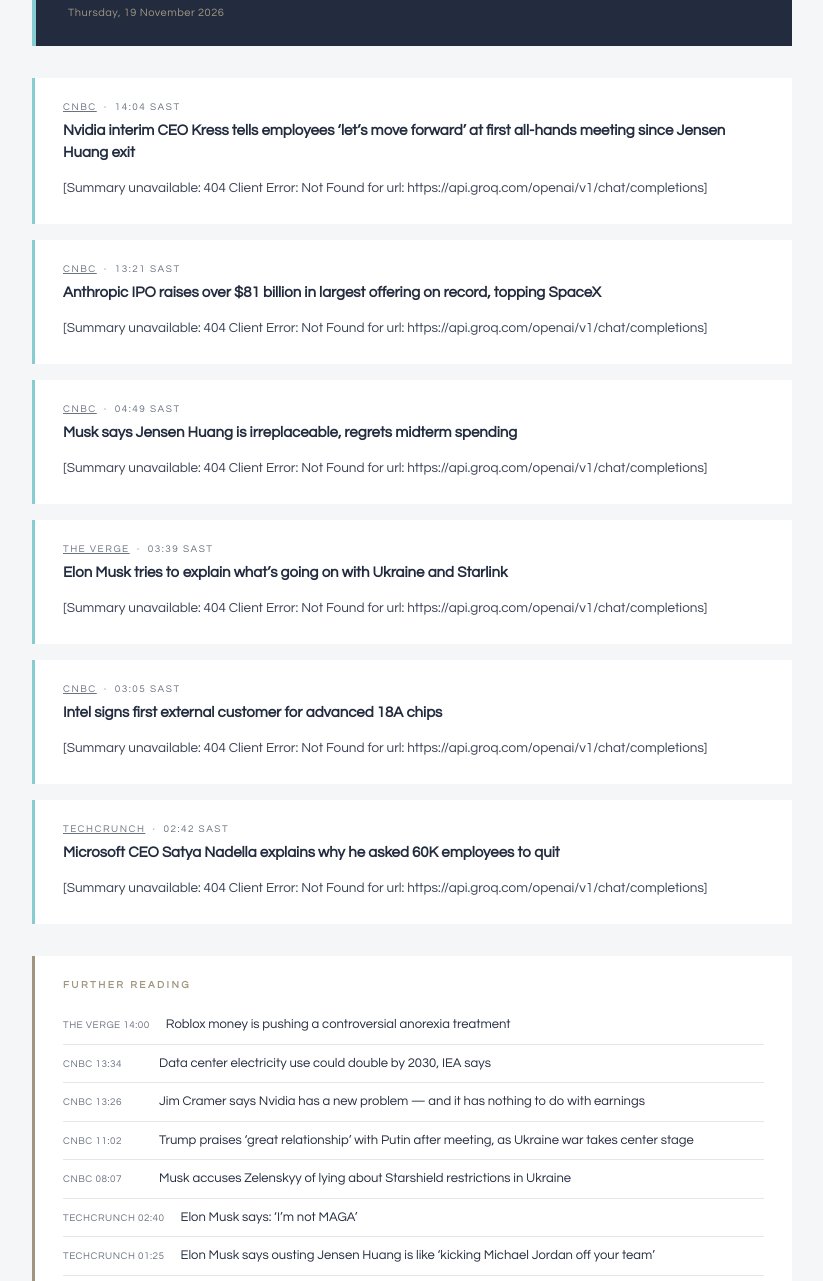
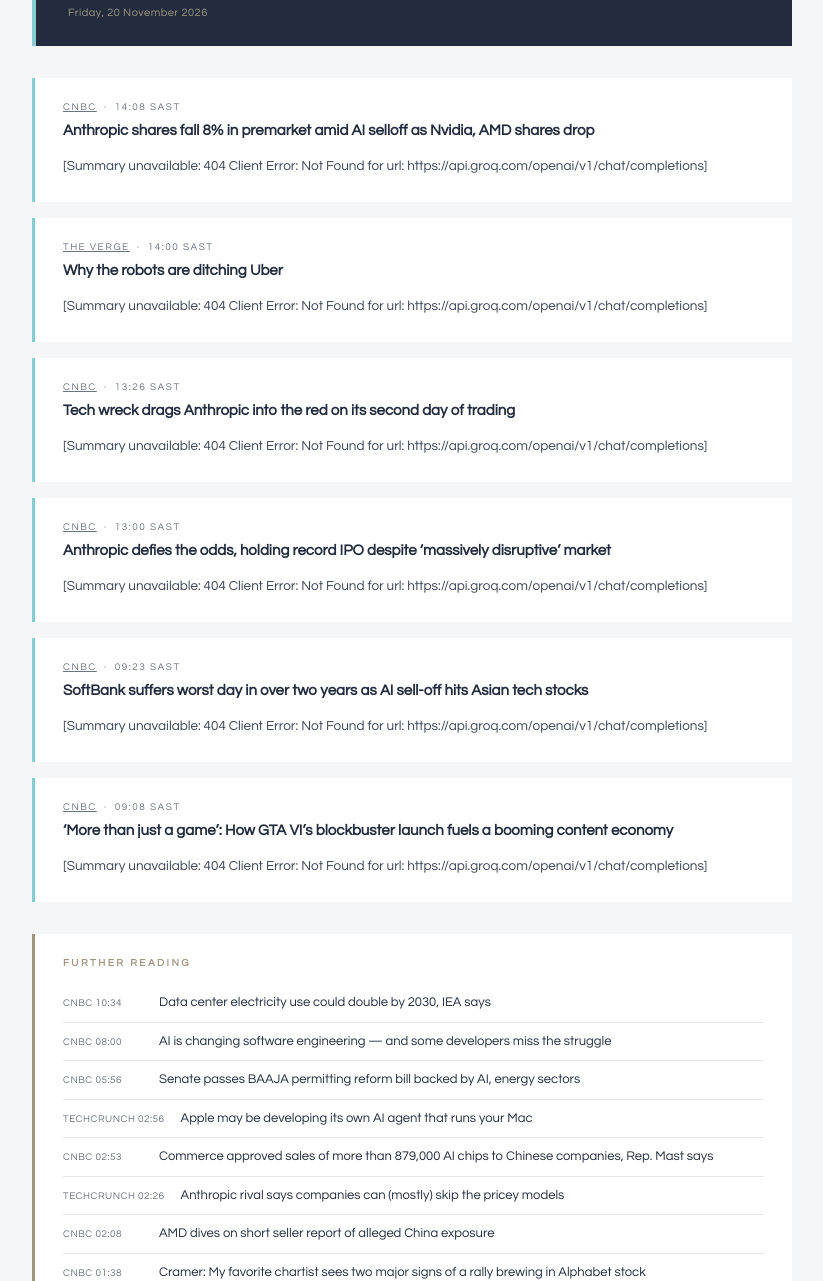
Before and after one commit to mdenobrega/Daily-digest, a plain HTML site: page docs/index.html in a window 1280 px wide. Shown: the part 119-1400 px from the top of the page, without its empty margins (228-1051 px from the left). Drawn offline with Linux system fonts and the light colour scheme.

Commit message:
TMT Snapshot: 2026-11-20

```diff
--- a/docs/index.html
+++ b/docs/index.html
@@ -3,7 +3,7 @@
 <head>
   <meta charset="UTF-8">
   <meta name="viewport" content="width=device-width, initial-scale=1.0">
-  <title>TMT Snapshot — Thursday, 19 November 2026</title>
+  <title>TMT Snapshot — Friday, 20 November 2026</title>
   <style>
     *, *::before, *::after { box-sizing: border-box; margin: 0; padding: 0; }
 
@@ -164,38 +164,38 @@
     <header>
       <div class="label">Daily Briefing</div>
       <h1>TMT Snapshot</h1>
-      <div class="datestamp">Thursday, 19 November 2026</div>
+      <div class="datestamp">Friday, 20 November 2026</div>
     </header>
 
 
         <article>
-          <div class="meta"><a href="https://www.cnbc.com/2026/11/18/nvidia-interim-ceo-kress-addresses-staff-after-jensen-huang-exit-.html" target="_blank" rel="noopener" style="color:inherit;">CNBC</a> &nbsp;·&nbsp; 14:04 SAST</div>
-          <h2>Nvidia interim CEO Kress tells employees ‘let’s move forward’ at first all-hands meeting since Jensen Huang exit</h2>
+          <div class="meta"><a href="https://www.cnbc.com/2026/11/20/anthropic-stock-ai-amd-nvidia.html" target="_blank" rel="noopener" style="color:inherit;">CNBC</a> &nbsp;·&nbsp; 14:08 SAST</div>
+          <h2>Anthropic shares fall 8% in premarket amid AI selloff as Nvidia, AMD shares drop</h2>
           <p>[Summary unavailable: 404 Client Error: Not Found for url: https://api.groq.com/openai/v1/chat/completions]</p>
         </article>
         <article>
-          <div class="meta"><a href="https://www.cnbc.com/2026/11/18/anthropic-ipo-ai-offering-price.html" target="_blank" rel="noopener" style="color:inherit;">CNBC</a> &nbsp;·&nbsp; 13:21 SAST</div>
-          <h2>Anthropic IPO raises over $81 billion in largest offering on record, topping SpaceX</h2>
+          <div class="meta"><a href="https://www.theverge.com/transportation/1037667/waymo-serve-robotics-ditch-uber-autonomous-partnerships" target="_blank" rel="noopener" style="color:inherit;">The Verge</a> &nbsp;·&nbsp; 14:00 SAST</div>
+          <h2>Why the robots are ditching Uber</h2>
           <p>[Summary unavailable: 404 Client Error: Not Found for url: https://api.groq.com/openai/v1/chat/completions]</p>
         </article>
         <article>
-          <div class="meta"><a href="https://www.cnbc.com/2026/11/19/elon-musk-jensen-huang-midterms.html" target="_blank" rel="noopener" style="color:inherit;">CNBC</a> &nbsp;·&nbsp; 04:49 SAST</div>
-          <h2>Musk says Jensen Huang is irreplaceable, regrets midterm spending</h2>
+          <div class="meta"><a href="https://www.cnbc.com/2026/11/20/tech-wreck-drags-anthropic-into-the-red-on-its-second-day-of-trading.html" target="_blank" rel="noopener" style="color:inherit;">CNBC</a> &nbsp;·&nbsp; 13:26 SAST</div>
+          <h2>Tech wreck drags Anthropic into the red on its second day of trading</h2>
           <p>[Summary unavailable: 404 Client Error: Not Found for url: https://api.groq.com/openai/v1/chat/completions]</p>
         </article>
         <article>
-          <div class="meta"><a href="https://www.theverge.com/tech/1037448/elon-musk-ukraine-starlink-starshield-nyt-dealbook" target="_blank" rel="noopener" style="color:inherit;">The Verge</a> &nbsp;·&nbsp; 03:39 SAST</div>
-          <h2>Elon Musk tries to explain what&#8217;s going on with Ukraine and Starlink</h2>
+          <div class="meta"><a href="https://www.cnbc.com/2026/11/20/anthropic-defies-odds-holding-ipo-despite-massively-disruptive-market.html" target="_blank" rel="noopener" style="color:inherit;">CNBC</a> &nbsp;·&nbsp; 13:00 SAST</div>
+          <h2>Anthropic defies the odds, holding record IPO despite ‘massively disruptive’ market</h2>
           <p>[Summary unavailable: 404 Client Error: Not Found for url: https://api.groq.com/openai/v1/chat/completions]</p>
         </article>
         <article>
-          <div class="meta"><a href="https://www.cnbc.com/2026/11/18/intel-first-18a-foundry-customer.html" target="_blank" rel="noopener" style="color:inherit;">CNBC</a> &nbsp;·&nbsp; 03:05 SAST</div>
-          <h2>Intel signs first external customer for advanced 18A chips</h2>
+          <div class="meta"><a href="https://www.cnbc.com/2026/11/20/softbank-ai-tech-stocks-slide-anthropic-debut.html" target="_blank" rel="noopener" style="color:inherit;">CNBC</a> &nbsp;·&nbsp; 09:23 SAST</div>
+          <h2>SoftBank suffers worst day in over two years as AI sell-off hits Asian tech stocks</h2>
           <p>[Summary unavailable: 404 Client Error: Not Found for url: https://api.groq.com/openai/v1/chat/completions]</p>
         </article>
         <article>
-          <div class="meta"><a href="https://techcrunch.com/2026/11/18/microsoft-ceo-satya-nadella-explains-why-he-asked-60k-employees-to-quit/" target="_blank" rel="noopener" style="color:inherit;">TechCrunch</a> &nbsp;·&nbsp; 02:42 SAST</div>
-          <h2>Microsoft CEO Satya Nadella explains why he asked 60K employees to quit</h2>
+          <div class="meta"><a href="https://www.cnbc.com/2026/11/20/gta-vi-launch-streaming-content-economy.html" target="_blank" rel="noopener" style="color:inherit;">CNBC</a> &nbsp;·&nbsp; 09:08 SAST</div>
+          <h2>‘More than just a game’: How GTA VI’s blockbuster launch fuels a booming content economy</h2>
           <p>[Summary unavailable: 404 Client Error: Not Found for url: https://api.groq.com/openai/v1/chat/completions]</p>
         </article>
 
@@ -203,36 +203,36 @@
           <div class="further-label">Further reading</div>
 
             <div class="fr-item">
-              <span class="fr-source">The Verge 14:00</span>
-              <a href="https://www.theverge.com/features/1034740/ketogenic-diet-anorexia-roblox-medical-funding" target="_blank" rel="noopener">Roblox money is pushing a controversial anorexia treatment</a>
-            </div>
-            <div class="fr-item">
-              <span class="fr-source">CNBC 13:34</span>
+              <span class="fr-source">CNBC 10:34</span>
               <a href="https://www.cnbc.com/2026/11/19/data-center-electricity-demand-iea.html" target="_blank" rel="noopener">Data center electricity use could double by 2030, IEA says</a>
             </div>
             <div class="fr-item">
-              <span class="fr-source">CNBC 13:26</span>
-              <a href="https://www.cnbc.com/2026/11/18/nvidia-cramer-anthropic-ipo-ceo.html" target="_blank" rel="noopener">Jim Cramer says Nvidia has a new problem — and it has nothing to do with earnings</a>
+              <span class="fr-source">CNBC 08:00</span>
+              <a href="https://www.cnbc.com/2026/11/20/ai-coding-tools-software-engineers.html" target="_blank" rel="noopener">AI is changing software engineering — and some developers miss the struggle</a>
             </div>
             <div class="fr-item">
-              <span class="fr-source">CNBC 11:02</span>
-              <a href="https://www.cnbc.com/2026/11/19/trump-xi-putin-china-apec-.html" target="_blank" rel="noopener">Trump praises ‘great relationship’ with Putin after meeting, as Ukraine war takes center stage</a>
+              <span class="fr-source">CNBC 05:56</span>
+              <a href="https://www.cnbc.com/2026/11/20/baaja-bill-senate-passes-permitting-reform.html" target="_blank" rel="noopener">Senate passes BAAJA permitting reform bill backed by AI, energy sectors</a>
             </div>
             <div class="fr-item">
-              <span class="fr-source">CNBC 08:07</span>
-              <a href="https://www.cnbc.com/2026/11/19/elon-musk-zelenskyy-starshield-ukraine.html" target="_blank" rel="noopener">Musk accuses Zelenskyy of lying about Starshield restrictions in Ukraine</a>
+              <span class="fr-source">TechCrunch 02:56</span>
+              <a href="https://techcrunch.com/2026/11/19/apple-may-be-developing-its-own-ai-agent-that-runs-your-mac/" target="_blank" rel="noopener">Apple may be developing its own AI agent that runs your Mac</a>
             </div>
             <div class="fr-item">
-              <span class="fr-source">TechCrunch 02:40</span>
-              <a href="https://techcrunch.com/2026/11/18/elon-musk-says-im-not-maga/" target="_blank" rel="noopener">Elon Musk says: ‘I’m not MAGA’</a>
+              <span class="fr-source">CNBC 02:53</span>
+              <a href="https://www.cnbc.com/2026/11/19/nvidia-amd-china-chip-sales-congress.html" target="_blank" rel="noopener">Commerce approved sales of more than 879,000 AI chips to Chinese companies, Rep. Mast says</a>
             </div>
             <div class="fr-item">
-              <span class="fr-source">TechCrunch 01:25</span>
-              <a href="https://techcrunch.com/2026/11/18/elon-musk-says-ousting-jensen-huang-is-like-kicking-michael-jordan-off-your-team/" target="_blank" rel="noopener">Elon Musk says ousting Jensen Huang is like ‘kicking Michael Jordan off your team’</a>
+              <span class="fr-source">TechCrunch 02:26</span>
+              <a href="https://techcrunch.com/2026/11/19/anthropic-rival-says-companies-can-mostly-skip-the-pricey-models/" target="_blank" rel="noopener">Anthropic rival says companies can (mostly) skip the pricey models</a>
             </div>
             <div class="fr-item">
-              <span class="fr-source">The Verge 01:18</span>
-              <a href="https://www.theverge.com/ai-artificial-intelligence/1037151/school-districts-ditching-google" target="_blank" rel="noopener">The nation’s largest school districts consider ditching Google Search</a>
+              <span class="fr-source">CNBC 02:08</span>
+              <a href="https://www.cnbc.com/2026/11/19/amd-falls-on-short-seller-report-of-alleged-china-exposure.html" target="_blank" rel="noopener">AMD dives on short seller report of alleged China exposure</a>
+            </div>
+            <div class="fr-item">
+              <span class="fr-source">CNBC 01:38</span>
+              <a href="https://www.cnbc.com/2026/11/19/alphabet-stock-larry-williams-rally-signals.html" target="_blank" rel="noopener">Cramer: My favorite chartist sees two major signs of a rally brewing in Alphabet stock</a>
             </div>
         </section>
 
```
